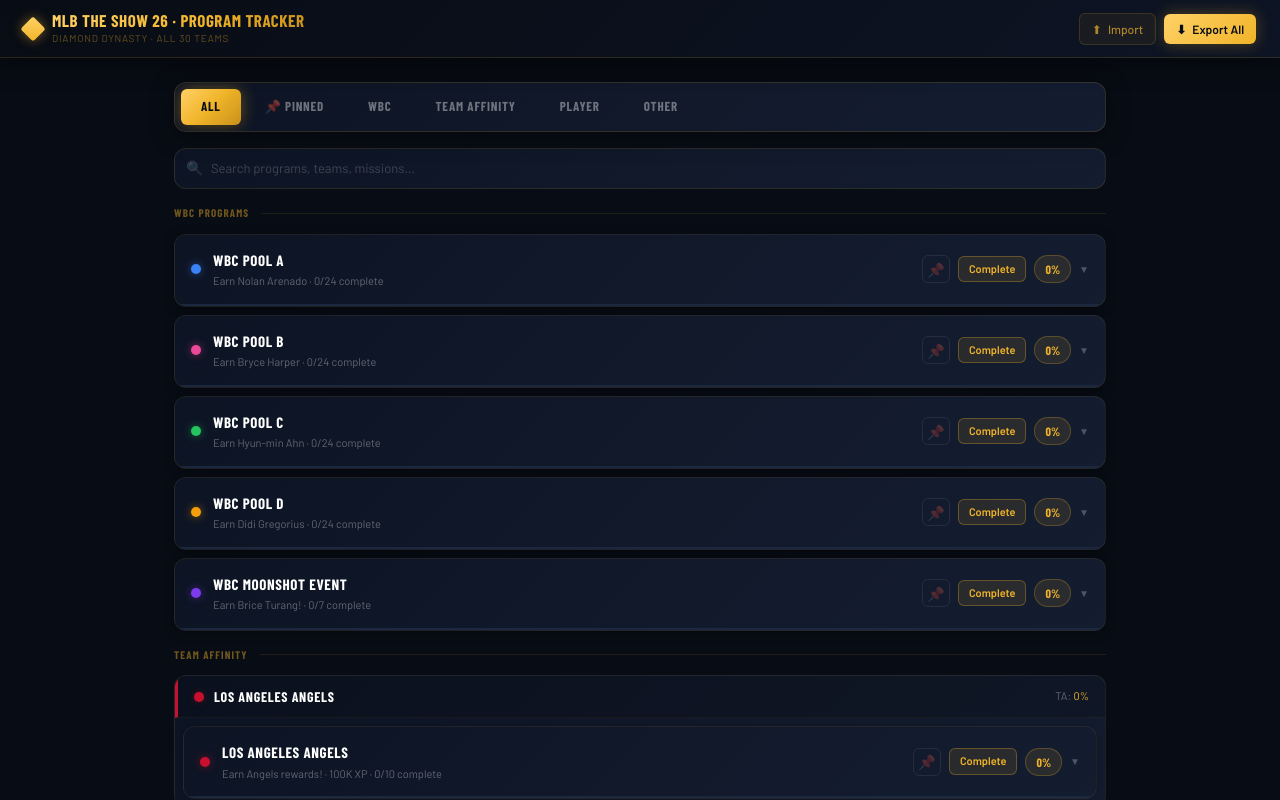
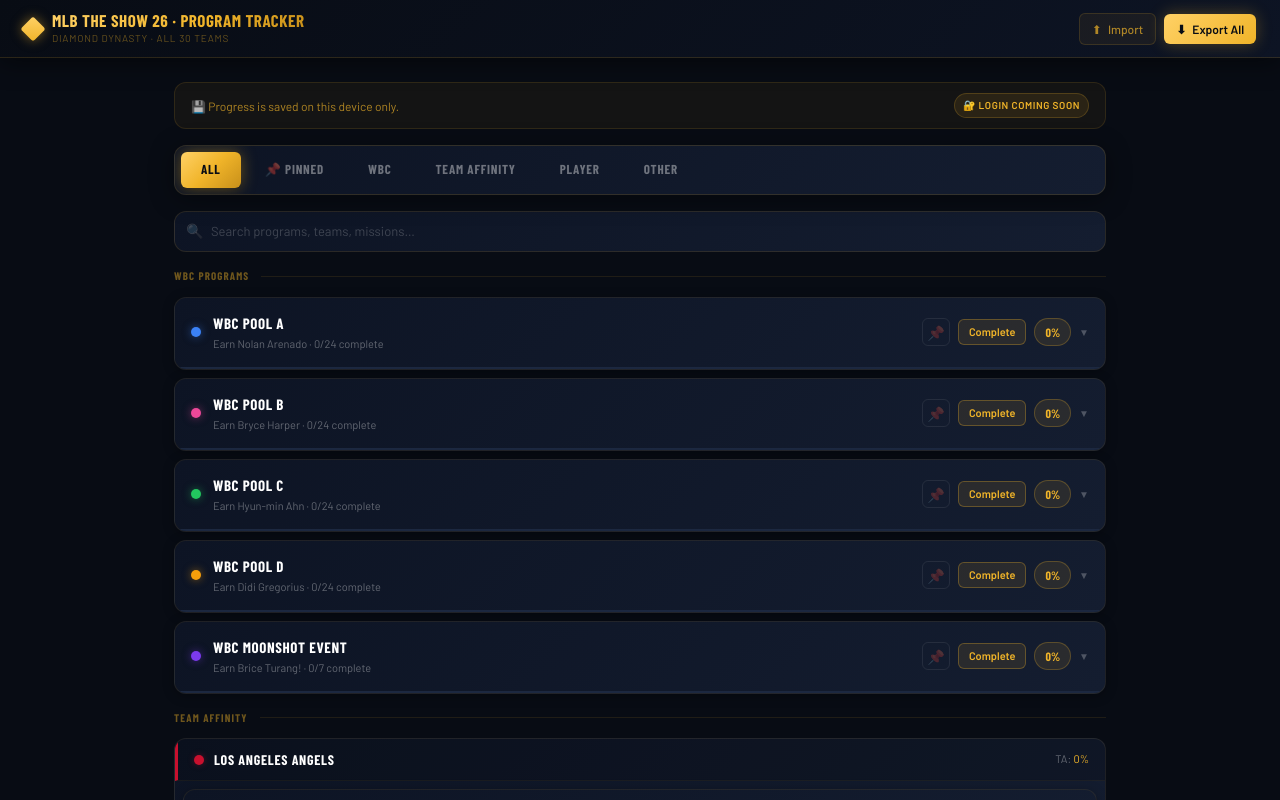
Before and after one commit to WesleyAhlfeldDev/mlb-the-show-program-tracker, a Next.js app: page / in a window 1280 px wide. Shown: the top 800 px of the page. Built offline with nearby package versions, Linux system fonts and the light colour scheme.

Commit message:
Fixed index.ts issues

```diff
--- a/src/app/page.tsx
+++ b/src/app/page.tsx
@@ -116,6 +116,25 @@
 
       {/* ── Body ── */}
       <main className="max-w-[980px] mx-auto px-4 md:px-6 pb-20 pt-6">
+
+        {/* ── Device notice banner ── */}
+        <div
+          className="flex items-center justify-between gap-3 rounded-xl px-4 py-2.5 mb-4 text-[12px]"
+          style={{
+            background: 'rgba(240,180,41,0.05)',
+            border: '1px solid rgba(240,180,41,0.12)',
+          }}
+        >
+          <span style={{ color: 'rgba(240,180,41,0.7)' }}>
+            💾 Progress is saved on this device only.
+          </span>
+          <span
+            className="font-bold uppercase tracking-[0.06em] text-[10px] px-2 py-1 rounded-full flex-shrink-0"
+            style={{ background: 'rgba(240,180,41,0.1)', color: '#f0b429', border: '1px solid rgba(240,180,41,0.2)' }}
+          >
+            🔐 Login coming soon
+          </span>
+        </div>
 
         <TabBar active={activeTab} onChange={handleTabChange} pinnedCount={pinnedCount} />
 
--- a/src/types/index.ts
+++ b/src/types/index.ts
@@ -26,6 +26,7 @@
   tab: TabType
   sections: Section[]
   teamId?: string // for F1 programs linking to TA
+  pinned?: boolean
 }
 
 export interface SharedMission {
@@ -35,7 +36,7 @@
   done: boolean
 }
 
-export type ActiveTab = 'all' | 'wbc' | 'ta' | 'player' | 'other'
+export type ActiveTab = 'all' | 'wbc' | 'ta' | 'player' | 'other' | 'pinned'
 
 export interface TrackerState {
   wbc: Program[]
--- a/src/types/types_index.ts
+++ /dev/null
@@ -1,50 +0,0 @@
-export type MissionType = 'check' | 'tally' | 'rep'
-
-export interface Mission {
-  id: string
-  text: string
-  xp: number
-  type: MissionType
-  target: number
-  current: number
-  done: boolean
-}
-
-export interface Section {
-  label: string
-  missions: Mission[]
-}
-
-export type TabType = 'wbc' | 'ta' | 'f1' | 'player' | 'other'
-
-export interface Program {
-  id: string
-  name: string
-  category: string
-  color: string
-  boss: string
-  tab: TabType
-  sections: Section[]
-  teamId?: string // for F1 programs linking to TA
-  pinned?: boolean
-}
-
-export interface SharedMission {
-  id: string
-  text: string
-  xp: number
-  done: boolean
-}
-
-export type ActiveTab = 'all' | 'wbc' | 'ta' | 'player' | 'other' | 'pinned'
-
-export interface TrackerState {
-  wbc: Program[]
-  ta: Program[]
-  f1: Program[]
-  moonshot: Program[]
-  player: Program[]
-  other: Program[]
-  shared: SharedMission[]
-  cat: ActiveTab
-}
```
